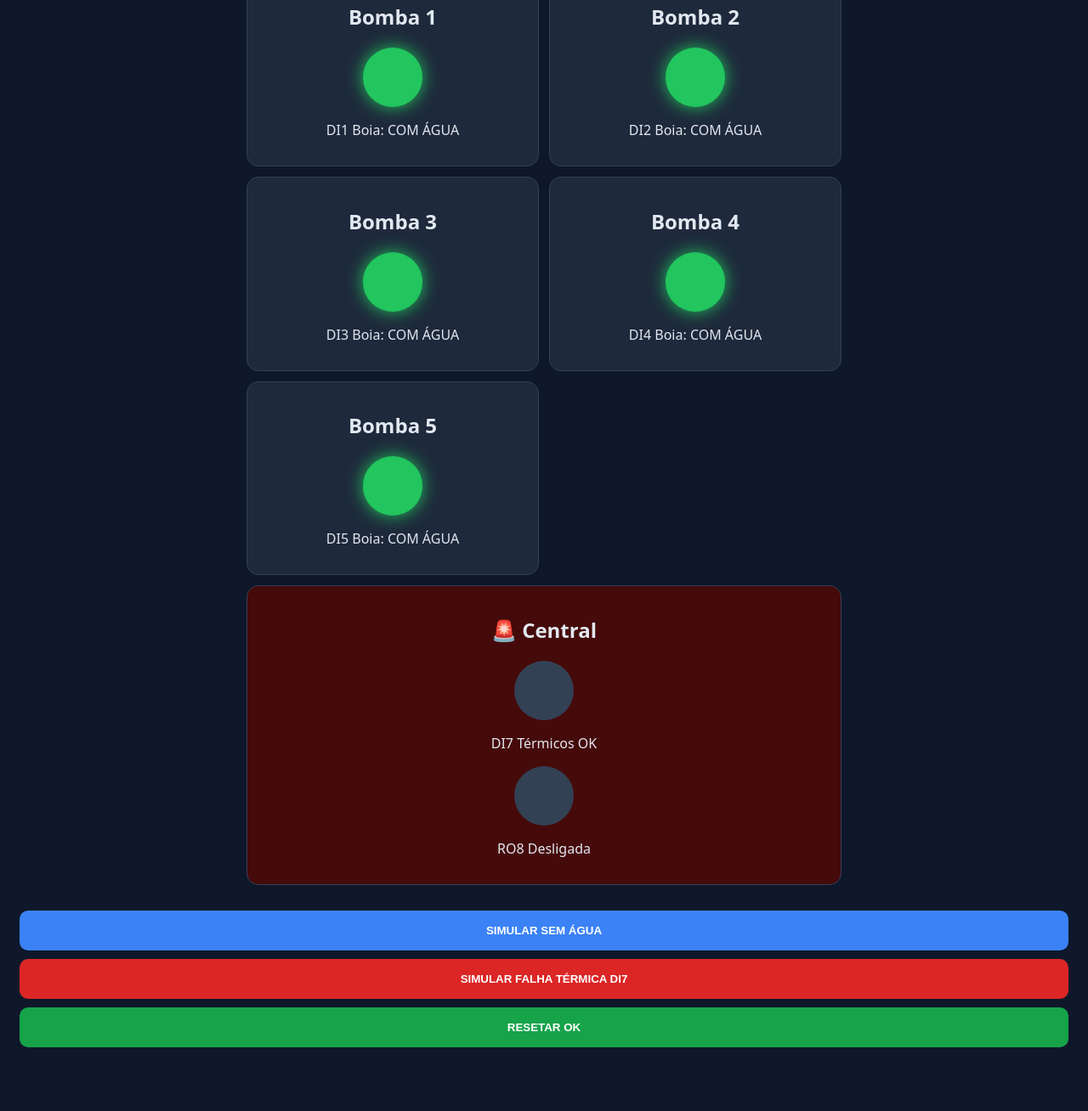
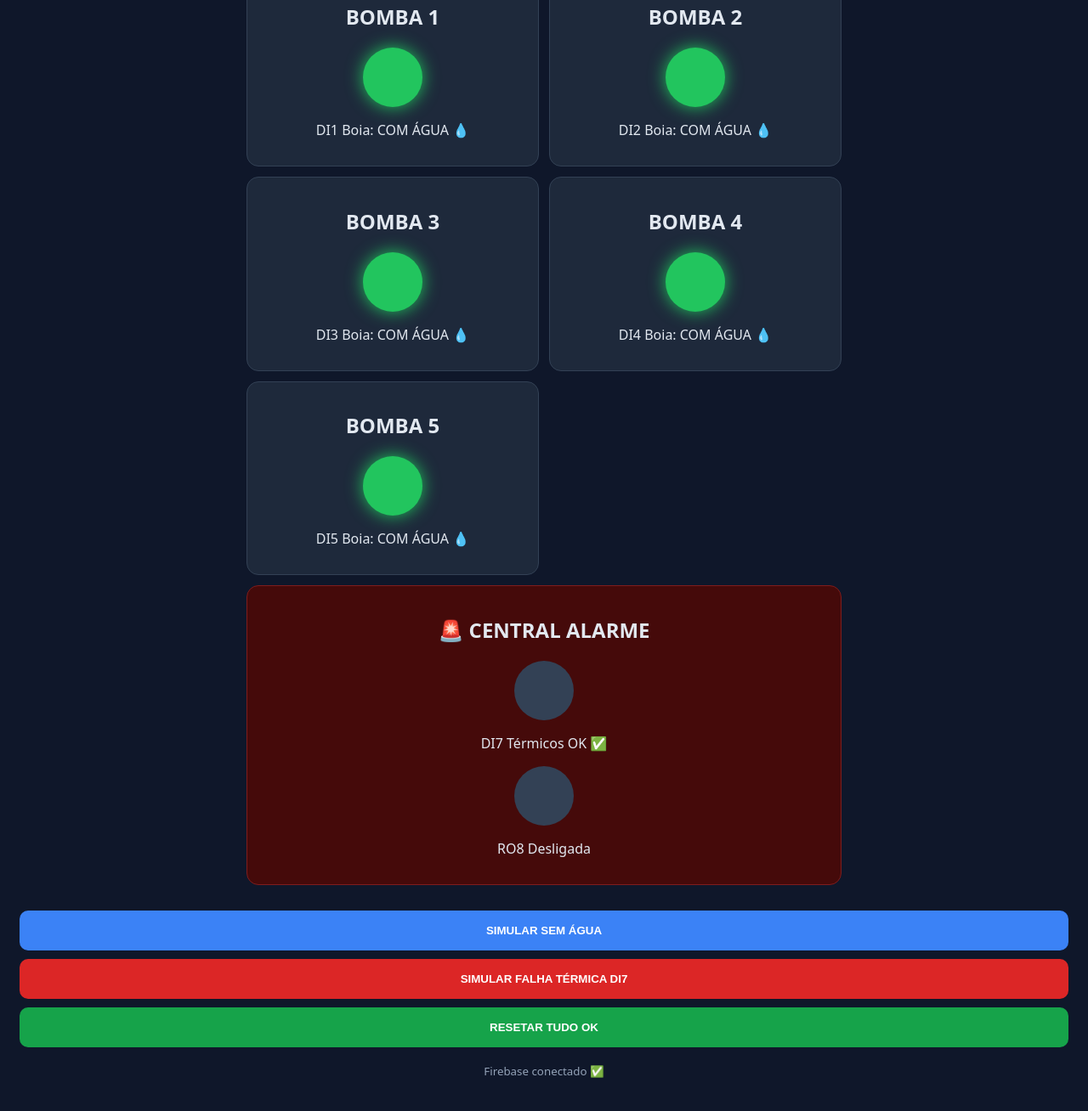
Before and after one commit to diegofedriguinho-commits/HIDROPONIA, a plain HTML site: page index.html in a window 1280 px wide. Shown: the part 184-1492 px from the top of the page at 85% size. Before the commit the page ends 1440 px from the top, so only its background shows below. Drawn offline with Linux system fonts and the light colour scheme; no server answers.

Commit message:
index.html

```diff
--- a/index.html
+++ b/index.html
@@ -2,67 +2,66 @@
 <html lang="pt-br">
 <head>
 <meta charset="UTF-8"><meta name="viewport" content="width=device-width, initial-scale=1.0">
-<title>Hidroponia - Maringá</title>
+<title>HIDROPONIA</title>
 <style>
 body{font-family:system-ui;background:#0f172a;color:#e2e8f0;padding:15px;text-align:center}
 .grid{display:grid;grid-template-columns:1fr 1fr;gap:12px;max-width:700px;margin:20px auto}
 .card{background:#1e293b;padding:15px;border-radius:14px;border:1px solid #334155}
-.lamp{width:70px;height:70px;border-radius:50%;margin:10px auto;background:#334155}
+.lamp{width:70px;height:70px;border-radius:50%;margin:10px auto;background:#334155;transition:.3s}
 .on-green{background:#22c55e;box-shadow:0 0 20px #22c55e}
 .on-yellow{background:#eab308;box-shadow:0 0 20px #eab308;animation:blink 1s infinite}
 .on-red{background:#ef4444;box-shadow:0 0 20px #ef4444;animation:blink .6s infinite}
 @keyframes blink{50%{opacity:.3}}
-.alarm{grid-column:span 2;background:#450a0a}
-button{padding:16px;border:none;border-radius:10px;background:#3b82f6;color:#fff;font-weight:bold;width:100%;margin-top:10px}
+.alarm{grid-column:span 2;background:#450a0a;border-color:#7f1d1d}
+button{padding:16px;border:none;border-radius:10px;background:#3b82f6;color:#fff;font-weight:bold;width:100%;margin-top:10px;cursor:pointer}
 button.red{background:#dc2626} button.green{background:#16a34a}
+small{color:#94a3b8}
 </style>
 </head>
 <body>
-<h1>🚜 Hidroponia - Maringá</h1>
-<p>DI1-DI5 Boias | DI7 Térmicos | RO1-RO5 Amarelos | RO7 Vermelho | RO8 Sirene</p>
+<h1>🚜 HIDROPONIA - 5 BOMBAS</h1>
+<small>DI1-DI5 boias | DI7 térmico | RO1-5 amarelo | RO7 vermelho | RO8 sirene</small>
 <div class="grid">
-  <div class="card"><h2>Bomba 1</h2><div class="lamp" id="ro1"></div><p id="di1">--</p></div>
-  <div class="card"><h2>Bomba 2</h2><div class="lamp" id="ro2"></div><p id="di2">--</p></div>
-  <div class="card"><h2>Bomba 3</h2><div class="lamp" id="ro3"></div><p id="di3">--</p></div>
-  <div class="card"><h2>Bomba 4</h2><div class="lamp" id="ro4"></div><p id="di4">--</p></div>
-  <div class="card"><h2>Bomba 5</h2><div class="lamp" id="ro5"></div><p id="di5">--</p></div>
-  <div class="card alarm"><h2>🚨 Central</h2><div class="lamp" id="ro7"></div><p id="di7">--</p><div class="lamp" id="ro8"></div><p id="sirene">--</p></div>
+  <div class="card"><h2>BOMBA 1</h2><div class="lamp" id="ro1"></div><p id="di1">--</p></div>
+  <div class="card"><h2>BOMBA 2</h2><div class="lamp" id="ro2"></div><p id="di2">--</p></div>
+  <div class="card"><h2>BOMBA 3</h2><div class="lamp" id="ro3"></div><p id="di3">--</p></div>
+  <div class="card"><h2>BOMBA 4</h2><div class="lamp" id="ro4"></div><p id="di4">--</p></div>
+  <div class="card"><h2>BOMBA 5</h2><div class="lamp" id="ro5"></div><p id="di5">--</p></div>
+  <div class="card alarm"><h2>🚨 CENTRAL ALARME</h2><div class="lamp" id="ro7"></div><p id="di7">--</p><div class="lamp" id="ro8"></div><p id="sirene">--</p></div>
 </div>
 <button onclick="simularAgua()">SIMULAR SEM ÁGUA</button>
 <button class="red" onclick="simularTermico()">SIMULAR FALHA TÉRMICA DI7</button>
-<button class="green" onclick="resetar()">RESETAR OK</button>
+<button class="green" onclick="resetar()">RESETAR TUDO OK</button>
+<p><small id="status">Conectando Firebase...</small></p>
 
 <script>
-// FUNÇÕES DEFINIDAS PRIMEIRO PRA NÃO DAR SEU ERRO
+// --- LÓGICA PURA - JÁ FUNCIONA SEM FIREBASE ---
 let estado = { di1:true, di2:true, di3:true, di4:true, di5:true, di7:true };
 function render(){
   let sirene=false;
   for(let i=1;i<=5;i++){
     let tem=estado['di'+i];
-    let el=document.getElementById('ro'+i);
-    if(el) el.className='lamp '+(tem?'on-green':'on-yellow');
-    let d=document.getElementById('di'+i);
-    if(d) d.innerText='DI'+i+' Boia: '+(tem?'COM ÁGUA':'SEM ÁGUA! RO'+i+' LIGADO');
+    let el=document.getElementById('ro'+i); if(el) el.className='lamp '+(tem?'on-green':'on-yellow');
+    let d=document.getElementById('di'+i); if(d) d.innerText='DI'+i+' Boia: '+(tem?'COM ÁGUA 💧':'SEM ÁGUA! RO'+i+' AMARELO LIGADO');
     if(!tem) sirene=true;
   }
   document.getElementById('ro7').className='lamp '+(estado.di7?'':'on-red');
-  document.getElementById('di7').innerText=estado.di7?'DI7 Térmicos OK':'DI7 FALHA! RO7 VERMELHO LIGADO';
+  document.getElementById('di7').innerText=estado.di7?'DI7 Térmicos OK ✅':'DI7 FALHA TÉRMICA! RO7 VERMELHO LIGADO 🔴';
   if(!estado.di7) sirene=true;
   document.getElementById('ro8').className='lamp '+(sirene?'on-red':'');
   document.getElementById('sirene').innerText=sirene?'RO8 Sirene TOCANDO 🔊':'RO8 Desligada';
 }
-function simularAgua(){estado.di2=!estado.di2; if(!estado.di2) estado.di1=false; else {estado.di1=true; estado.di2=true;} render(); salvar();}
+function simularAgua(){estado.di2=!estado.di2; if(!estado.di2) estado.di1=false; else estado={di1:true,di2:true,di3:true,di4:true,di5:true,di7:true}; render(); salvar();}
 function simularTermico(){estado.di7=!estado.di7; render(); salvar();}
 function resetar(){estado={di1:true,di2:true,di3:true,di4:true,di5:true,di7:true}; render(); salvar();}
-function salvar(){ if(window.db) window.db.ref('bombas').set(estado); }
+function salvar(){ if(window.db){ window.db.ref('bombas').set(estado); } }
 render();
 </script>
 
-<!-- FIREBASE DEPOIS -->
 <script src="https://www.gstatic.com/firebasejs/9.22.0/firebase-app-compat.js"></script>
 <script src="https://www.gstatic.com/firebasejs/9.22.0/firebase-database-compat.js"></script>
 <script>
-try{
+// --- FIREBASE CORRIGIDO COM databaseURL ---
 const firebaseConfig = {
   apiKey: "AIzaSyDDP0XBrhw_W-9KOhIfJIcmaRxxs20snHA",
   authDomain: "hidroponia-66218.firebaseapp.com",
@@ -72,10 +71,17 @@ const firebaseConfig = {
   messagingSenderId: "96436342619",
   appId: "1:96436342619:web:800d919a4a530dff10947e"
 };
-firebase.initializeApp(firebaseConfig);
-window.db = firebase.database();
-window.db.ref('bombas').on('value', s=>{ if(s.val()){ estado=s.val(); render(); } });
-}catch(e){ console.log("Firebase offline, modo demo", e); }
+try{
+  firebase.initializeApp(firebaseConfig);
+  window.db = firebase.database();
+  document.getElementById('status').innerText = "Firebase conectado ✅";
+  window.db.ref('bombas').on('value', s=>{
+    if(s.val()){ estado=s.val(); render(); document.getElementById('status').innerText = "Dados ao vivo do Firebase ✅"; }
+  });
+}catch(e){
+  document.getElementById('status').innerText = "Modo demo (crie o banco de dados no Firebase) ⚠️ " + e.message;
+  console.log(e);
+}
 </script>
 </body>
 </html>
```
